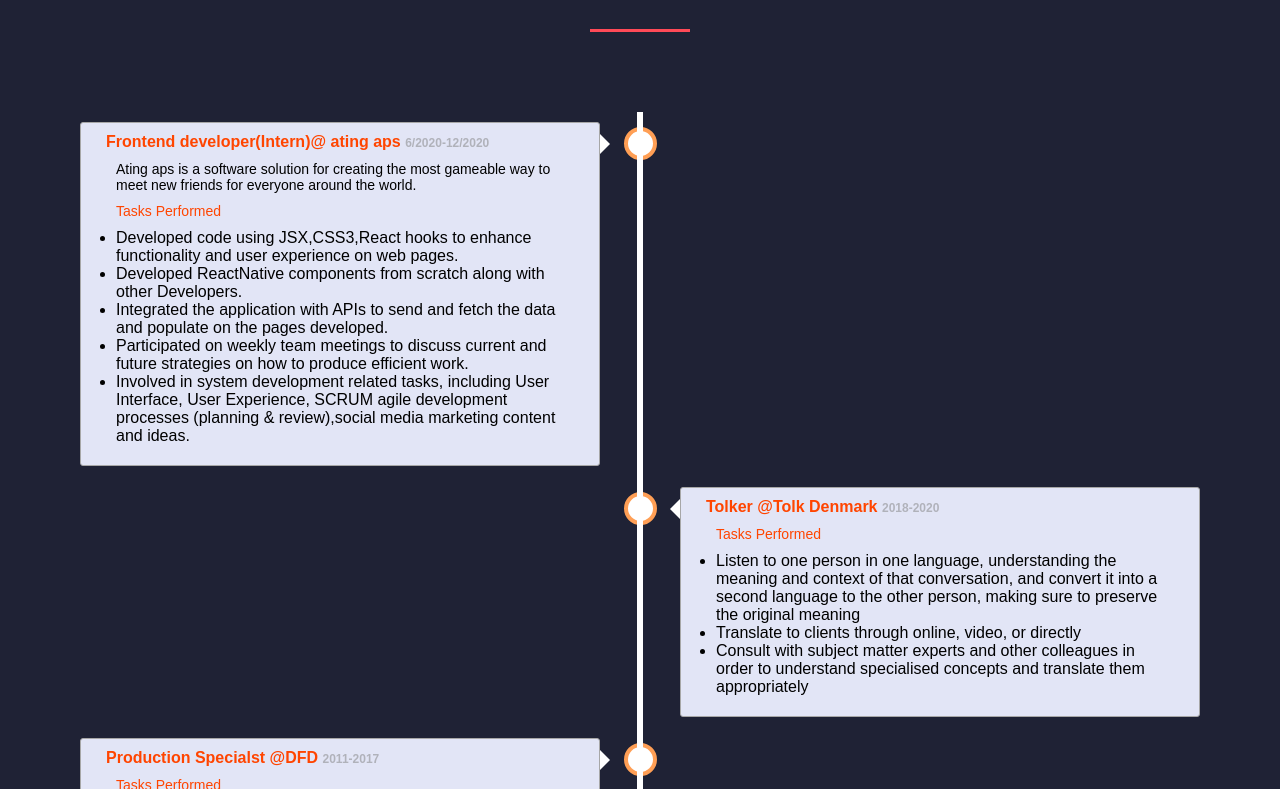
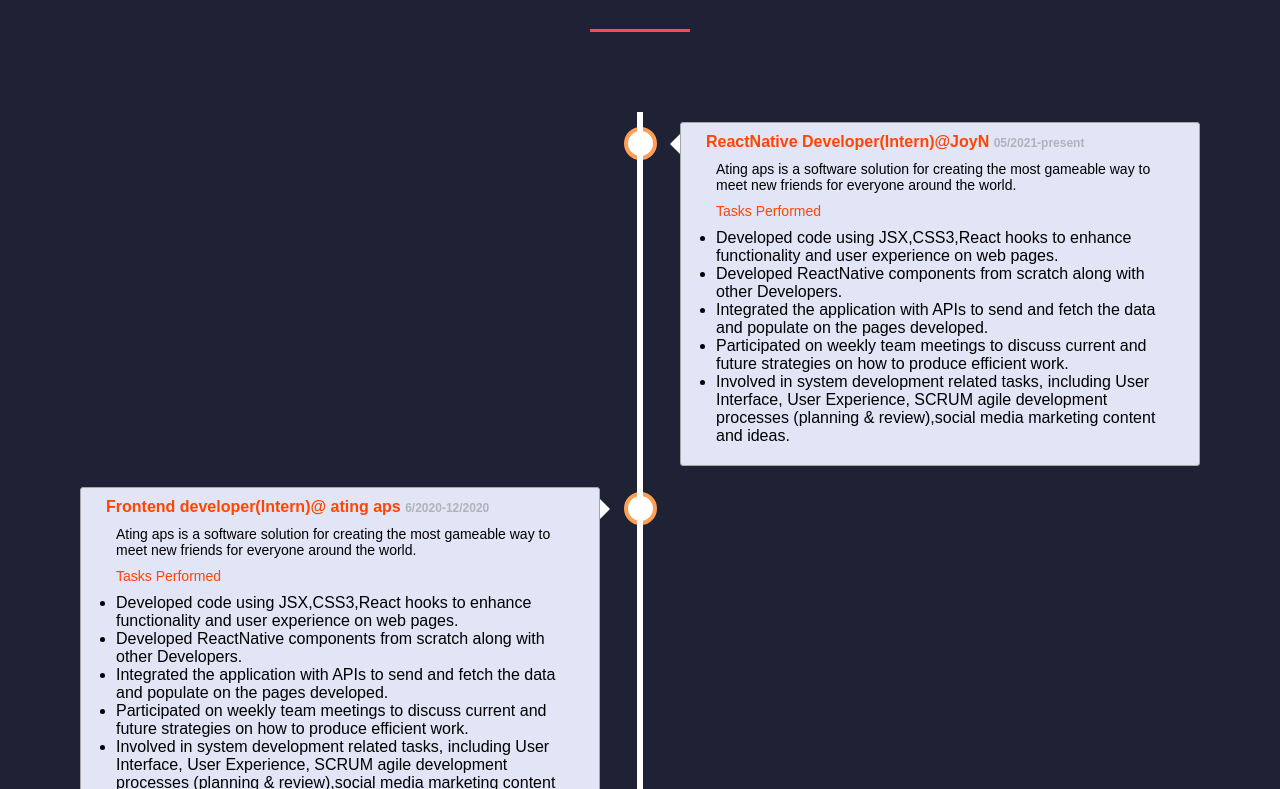
Before and after one commit to mamathamereddy/Portfolio, a React (Create React App) app: page / in a window 1280 px wide. Shown: the part 4791-5580 px from the top of the page. Built offline with nearby package versions, Linux system fonts and the light colour scheme.

Commit message:
adding experience of joyn

```diff
--- a/src/components/Experience.js
+++ b/src/components/Experience.js
@@ -8,6 +8,41 @@
         <div className="commonBorder"></div>
 
         <div class="timeline">
+          <div class="containerExp right">
+            <div class="content">
+              <h4>
+                ReactNative Developer(Intern)@JoyN <span> 05/2021-present</span>
+              </h4>
+              <p>
+                Ating aps is a software solution for creating the most gameable
+                way to meet new friends for everyone around the world.
+              </p>
+              <p className="task">Tasks Performed</p>
+              <ul>
+                <li>
+                  Developed code using JSX,CSS3,React hooks to enhance
+                  functionality and user experience on web pages.
+                </li>
+                <li>
+                  Developed ReactNative components from scratch along with other
+                  Developers.
+                </li>
+                <li>
+                  Integrated the application with APIs to send and fetch the
+                  data and populate on the pages developed.
+                </li>
+                <li>
+                  Participated on weekly team meetings to discuss current and
+                  future strategies on how to produce efficient work.
+                </li>
+                <li>
+                  Involved in system development related tasks, including User
+                  Interface, User Experience, SCRUM agile development processes
+                  (planning & review),social media marketing content and ideas.
+                </li>
+              </ul>
+            </div>
+          </div>
           <div class="containerExp left">
             <div class="content">
               <h4>
```
